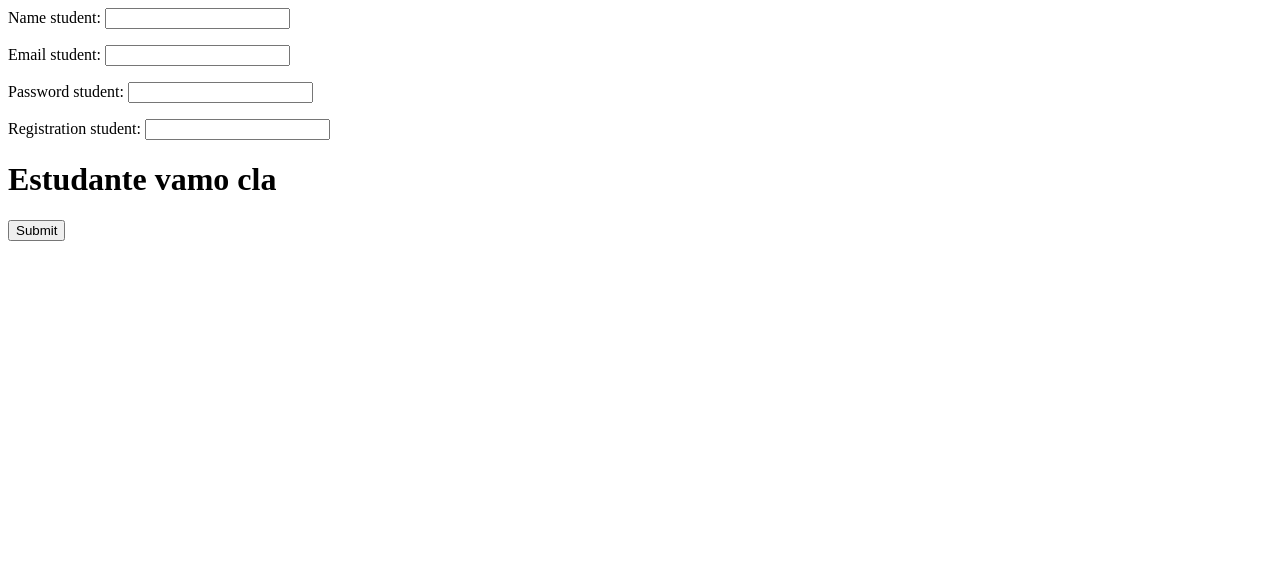
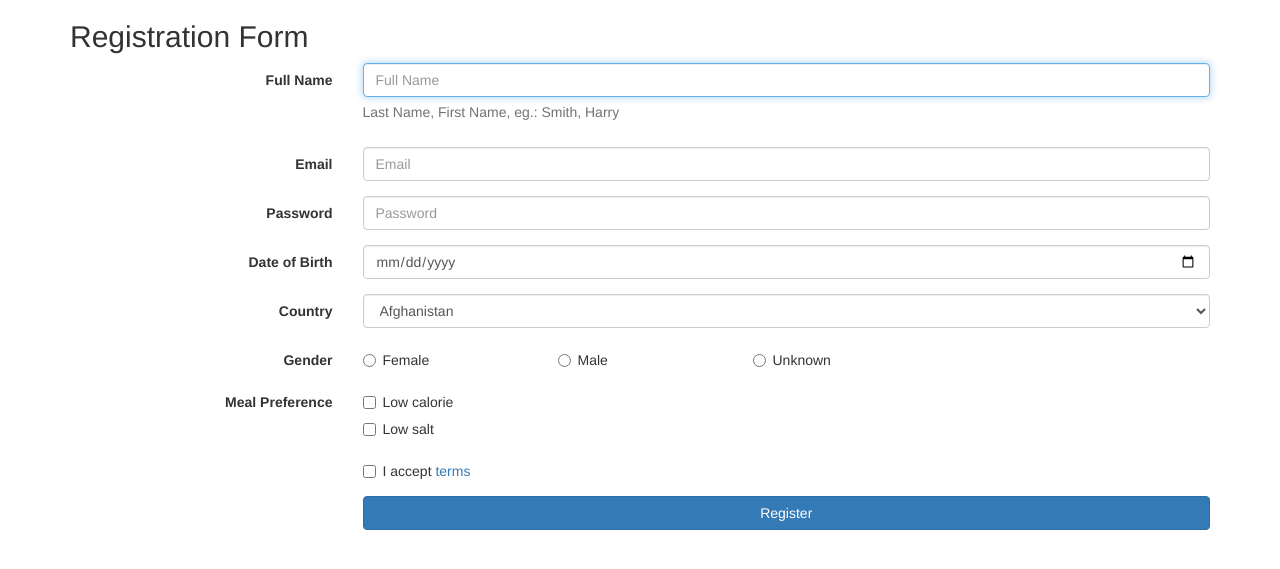
Before and after one commit to Desenho-Grupo2/PlanUp, a Django app: a page that uses planup/src/students/views.py in a window 1280 px wide. Shown: the top 569 px of the page. Run offline with Django 3.2, Linux system fonts and the light colour scheme; some libraries are stand-ins or nearby versions.

Commit message:
forms templates

```diff
--- /dev/null
+++ b/planup/src/students/forms.py
@@ -0,0 +1,9 @@
+from django import forms
+from .models import Student
+
+class StudentForm(forms.ModelForm):
+
+    class Meta:
+
+        model = Student
+        fields = ("name_student","email_student","password_student","registration_student","age_of_birth_student")
--- a/planup/src/students/models.py
+++ b/planup/src/students/models.py
@@ -7,6 +7,7 @@ class Student(models.Model):
     email_student = models.EmailField(max_length=40)
     password_student = models.CharField(max_length=14)
     registration_student = models.CharField(max_length=14)
+    age_of_birth_student = models.CharField(max_length=14)
 
     def __unicode__(self):
         return self.name
--- a/planup/src/students/templates/students/student_list.html
+++ b/planup/src/students/templates/students/student_list.html
@@ -1,4 +1,4 @@
-<h1>Students</h1>
+<h1>Estudantes</h1>
 <ul>
     {% for student in object_list %}
     <li>{{ student.name_student }}  :
--- /dev/null
+++ b/planup/src/students/templates/students/student_new.html
@@ -0,0 +1,101 @@
+<link href="//netdna.bootstrapcdn.com/bootstrap/3.2.0/css/bootstrap.min.css" rel="stylesheet" id="bootstrap-css">
+<script src="//netdna.bootstrapcdn.com/bootstrap/3.2.0/js/bootstrap.min.js"></script>
+<script src="//code.jquery.com/jquery-1.11.1.min.js"></script>
+<!------ Include the above in your HEAD tag ---------->
+
+<div class="container">
+            <form class="form-horizontal" role="form">
+                <h2>Registration Form</h2>
+                <div class="form-group">
+                    <label for="firstName" class="col-sm-3 control-label">Full Name</label>
+                    <div class="col-sm-9">
+                        <input type="text" id="firstName" placeholder="Full Name" class="form-control" autofocus>
+                        <span class="help-block">Last Name, First Name, eg.: Smith, Harry</span>
+                    </div>
+                </div>
+                <div class="form-group">
+                    <label for="email" class="col-sm-3 control-label">Email</label>
+                    <div class="col-sm-9">
+                        <input type="email" id="email" placeholder="Email" class="form-control">
+                    </div>
+                </div>
+                <div class="form-group">
+                    <label for="password" class="col-sm-3 control-label">Password</label>
+                    <div class="col-sm-9">
+                        <input type="password" id="password" placeholder="Password" class="form-control">
+                    </div>
+                </div>
+                <div class="form-group">
+                    <label for="birthDate" class="col-sm-3 control-label">Date of Birth</label>
+                    <div class="col-sm-9">
+                        <input type="date" id="birthDate" class="form-control">
+                    </div>
+                </div>
+                <div class="form-group">
+                    <label for="country" class="col-sm-3 control-label">Country</label>
+                    <div class="col-sm-9">
+                        <select id="country" class="form-control">
+                            <option>Afghanistan</option>
+                            <option>Bahamas</option>
+                            <option>Cambodia</option>
+                            <option>Denmark</option>
+                            <option>Ecuador</option>
+                            <option>Fiji</option>
+                            <option>Gabon</option>
+                            <option>Haiti</option>
+                        </select>
+                    </div>
+                </div> <!-- /.form-group -->
+                <div class="form-group">
+                    <label class="control-label col-sm-3">Gender</label>
+                    <div class="col-sm-6">
+                        <div class="row">
+                            <div class="col-sm-4">
+                                <label class="radio-inline">
+                                    <input type="radio" id="femaleRadio" value="Female">Female
+                                </label>
+                            </div>
+                            <div class="col-sm-4">
+                                <label class="radio-inline">
+                                    <input type="radio" id="maleRadio" value="Male">Male
+                                </label>
+                            </div>
+                            <div class="col-sm-4">
+                                <label class="radio-inline">
+                                    <input type="radio" id="uncknownRadio" value="Unknown">Unknown
+                                </label>
+                            </div>
+                        </div>
+                    </div>
+                </div> <!-- /.form-group -->
+                <div class="form-group">
+                    <label class="control-label col-sm-3">Meal Preference</label>
+                    <div class="col-sm-9">
+                        <div class="checkbox">
+                            <label>
+                                <input type="checkbox" id="calorieCheckbox" value="Low calorie">Low calorie
+                            </label>
+                        </div>
+                        <div class="checkbox">
+                            <label>
+                                <input type="checkbox" id="saltCheckbox" value="Low salt">Low salt
+                            </label>
+                        </div>
+                    </div>
+                </div> <!-- /.form-group -->
+                <div class="form-group">
+                    <div class="col-sm-9 col-sm-offset-3">
+                        <div class="checkbox">
+                            <label>
+                                <input type="checkbox">I accept <a href="#">terms</a>
+                            </label>
+                        </div>
+                    </div>
+                </div> <!-- /.form-group -->
+                <div class="form-group">
+                    <div class="col-sm-9 col-sm-offset-3">
+                        <button type="submit" class="btn btn-primary btn-block">Register</button>
+                    </div>
+                </div>
+            </form> <!-- /form -->
+        </div> <!-- ./container -->
--- a/planup/src/students/views.py
+++ b/planup/src/students/views.py
@@ -1,33 +1,35 @@
-from django.views.generic import TemplateView,ListView
+from django.views.generic import TemplateView, ListView
 from django.views.generic.edit import CreateView, UpdateView, DeleteView
 from django.core.urlresolvers import reverse_lazy
 from django.views.generic.detail import DetailView
+from django.http import HttpResponseRedirect
+from django.shortcuts import render
 
 from students.models import Student
+from .forms import StudentForm
 
 class StudentList(ListView):
-
     model = Student
 
 class StudentCreate(CreateView):
 
     model = Student
+    form_class = StudentForm
     success_url = reverse_lazy("student_list")
-    fields = ["name_student","email_student","password_student","registration_student"]
+    template_name = "students/student_new.html"
 
 class StudentUpdate(UpdateView):
-
     model = Student
     success_url = reverse_lazy("student_list")
-    fields = ["name_student", "email_student", "password_student","registration_student"]
+    fields = ["name_student", "email_student", "password_student", "registration_student","age_of_birth"]
     template_name_suffix = "_update_form"
 
+
 class StudentDelete(DeleteView):
-
     model = Student
     success_url = reverse_lazy("student_list")
 
+
 class StudentShow(DetailView):
-
     model = Student
     success_url = reverse_lazy("student_list")
```
